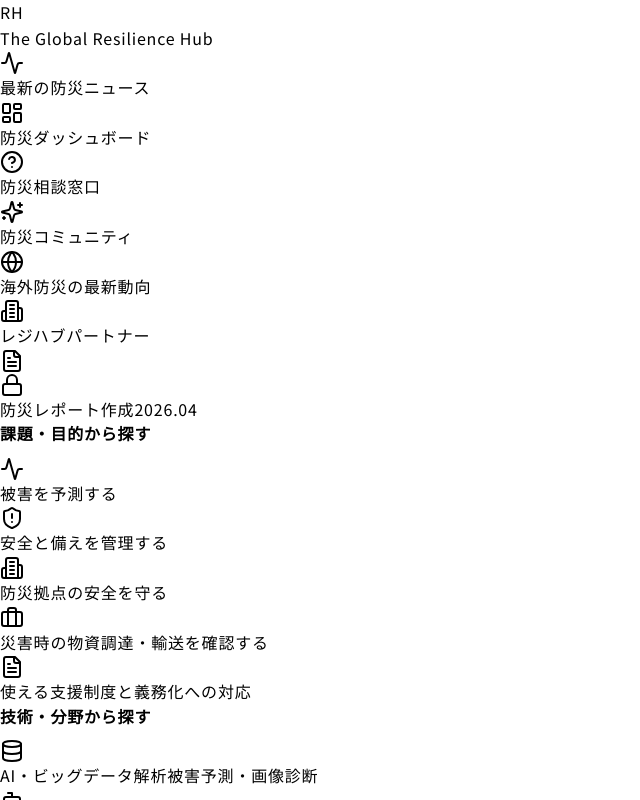
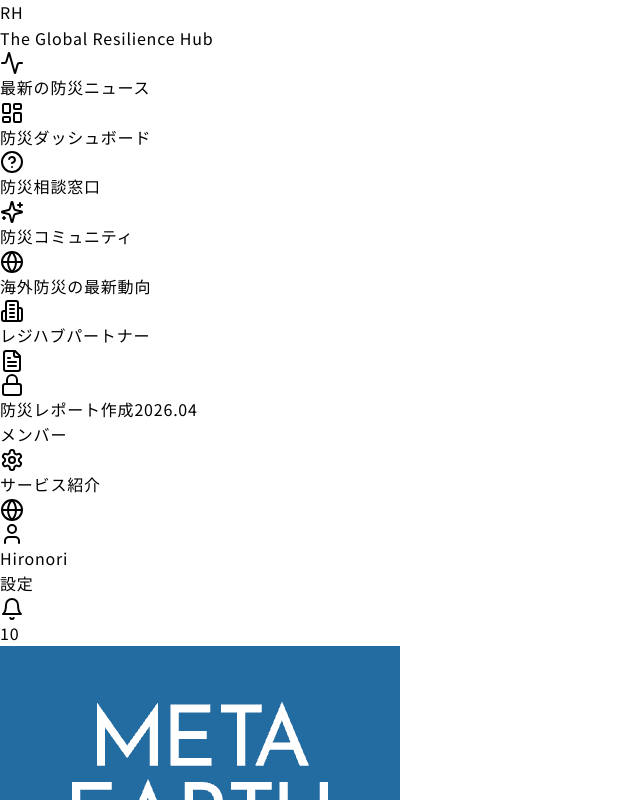
Before and after one commit to readyhironoriyamane-source/resilience-hub-mockup, a React (Vite) app in the folder client/: page / in a window 1280 px wide. Shown: the top 800 px of the page, without its empty margins (0-640 px from the left). Built offline with nearby package versions, Linux system fonts and the light colour scheme.

Commit message:
Checkpoint: Sidebar update: Removed 'Issues/Purpose' and 'Technology/Field' menu sections for a cleaner navigation.

```diff
--- a/client/src/components/Sidebar.tsx
+++ b/client/src/components/Sidebar.tsx
@@ -132,46 +132,7 @@ export function Sidebar() {
           })}
         </div>
 
-        <div className="px-4 mb-6">
-          <h3 className="px-4 text-base font-bold text-muted-foreground/50 uppercase tracking-wider mb-2">課題・目的から探す</h3>
-          {needsNavItems.map((item) => (
-            <Link key={item.name} href={item.href}>
-              <div
-                className={`px-4 py-3 min-h-[44px] text-base rounded-lg cursor-pointer transition-colors flex items-center gap-3 mb-1 ${ /* UD: タッチターゲット44px以上確保 */
-                  location === item.href
-                    ? "text-white bg-white/10"
-                    : "text-muted-foreground hover:text-foreground hover:bg-white/5"
-                }`}
-              >
-                <span className={`${location === item.href ? "text-[#d4a574]" : "text-muted-foreground"}`}>{item.icon}</span>
-                <span>{item.name}</span>
-              </div>
-            </Link>
-          ))}
-        </div>
 
-        <div className="px-4 mb-6">
-          <h3 className="px-4 text-base font-bold text-muted-foreground/50 uppercase tracking-wider mb-2">技術・分野から探す</h3>
-          {techNavItems.map((item) => (
-            <Link key={item.name} href={item.href}>
-              <div
-                className={`px-4 py-3 min-h-[44px] text-base rounded-lg cursor-pointer transition-colors flex items-start gap-3 mb-1 ${ /* UD: タッチターゲット44px以上確保 */
-                  location === item.href
-                    ? "text-white bg-white/10"
-                    : "text-muted-foreground hover:text-foreground hover:bg-white/5"
-                }`}
-              >
-                <span className={`mt-0.5 ${location === item.href ? "text-[#d4a574]" : "text-muted-foreground"}`}>{item.icon}</span>
-                <div className="flex flex-col">
-                  <span className="leading-tight">{item.name}</span>
-                  {item.description && (
-                    <span className="text-base text-muted-foreground mt-0.5 font-normal">{item.description}</span>
-                  )}
-                </div>
-              </div>
-            </Link>
-          ))}
-        </div>
 
         <div className="mt-4 px-4 border-t border-white/5 pt-4">
           <div className="flex items-center justify-between px-4 py-2 text-muted-foreground hover:text-foreground cursor-pointer">
```
